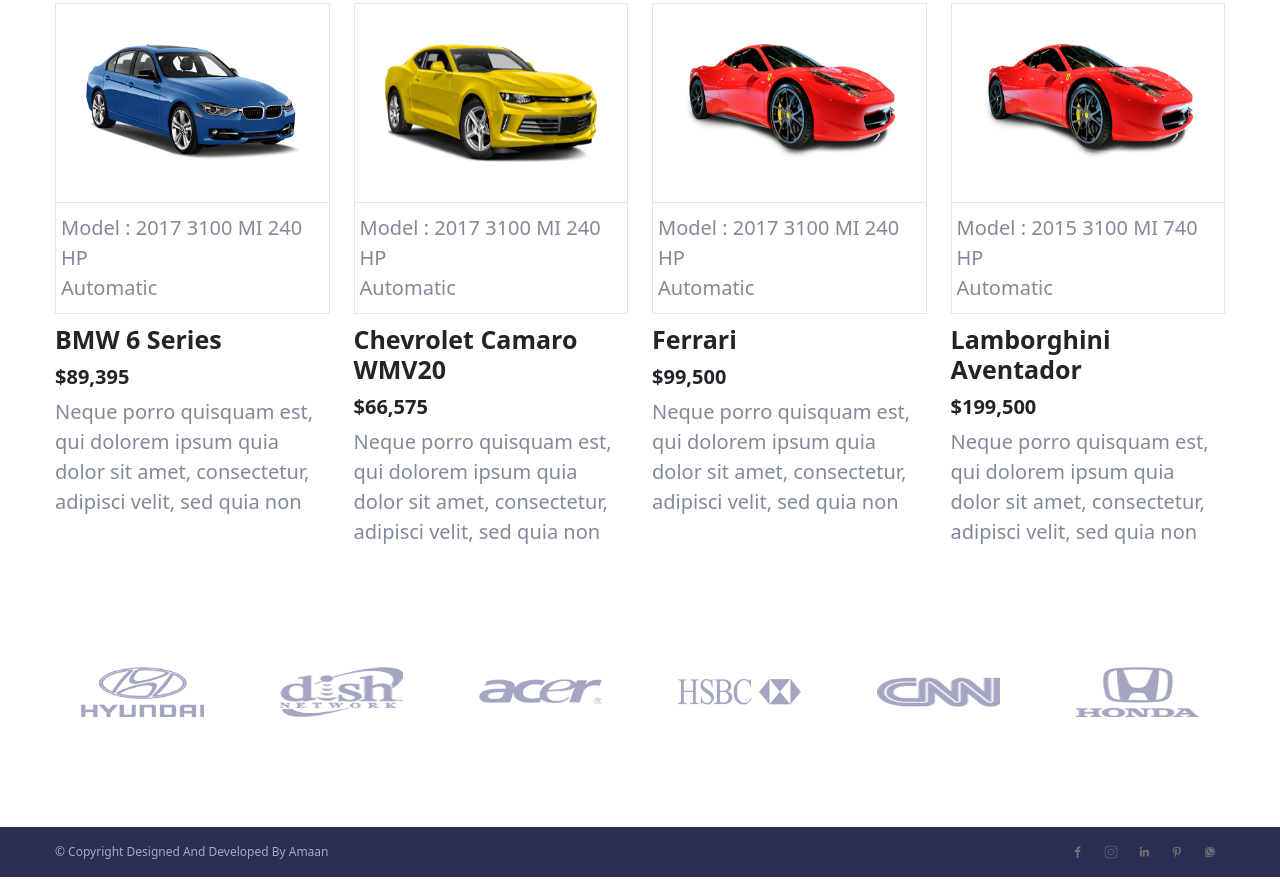
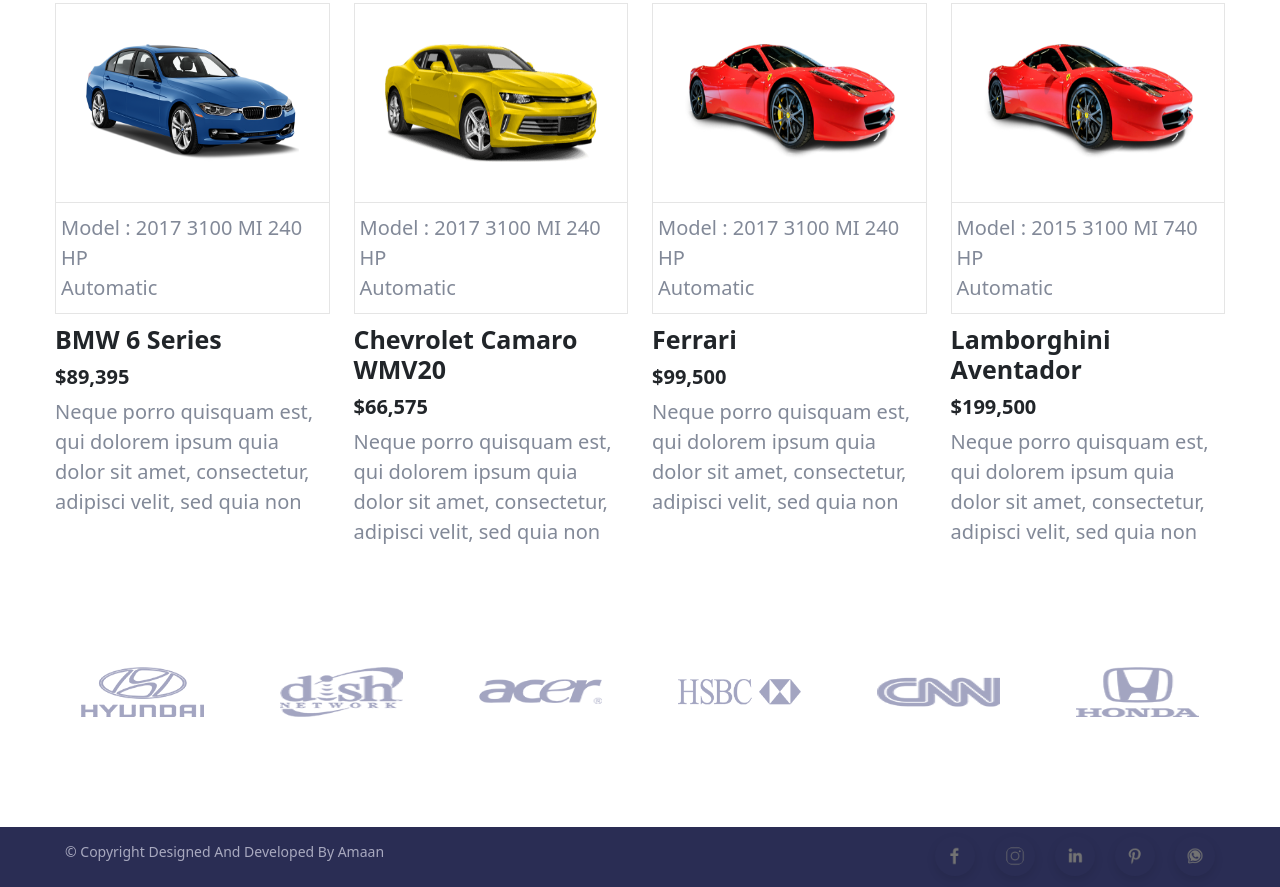
Before and after one commit to Amaanshk06/basic-carvilla, a plain HTML site: page index.html in a window 1280 px wide. Shown: the part 1293-2180 px from the top of the page. Drawn offline with nearby package versions, Linux system fonts and the light colour scheme.

Commit message:
initialcommit

```diff
--- a/css/style.css
+++ b/css/style.css
@@ -1,7 +1,6 @@
 * {
     padding: 0px;
     margin: 0px;
-    /* overflow-x: hidden; */
 }
 
 section {
@@ -243,29 +242,50 @@ button:hover {
 
 /* Footer Section */
 footer {
-    background-color: #2A2D54;
-    align-content: center;
-    font-size: 12px;
-    padding: 10px 0;
-    height: 50px;
+  background-color: #2A2D54;
+  padding: 10px;
+  height: 60px; /* Increased height for better spacing */
+  display: flex;
+  justify-content: space-between;
+  align-items: center;
+  padding: 15px 50px; /* Added padding to give it more space */
 }
 
 .footer-p {
-    color: #A8A9BF;
-    padding-top: 6px;
+  color: #A8A9BF;
+  font-size: 14px;
+  padding-top: 5px;
+  flex-grow: 1; /* Ensures that the text will take available space and push icons to the right */
 }
 
+/* Align icons to the right */
 .footer-icons {
-    text-align: right;
+  display: flex;
+  justify-content: flex-end; /* Aligns icons to the right */
+  gap: 20px; /* Adds space between icons */
 }
 
+/* Footer Icons */
 .footer-icons img {
-    padding: 8px;
-    height: 30px;
+  padding: 10px;
+  height: 40px;
+  transition: transform 0.3s ease, filter 0.3s ease, background-color 0.3s ease, transform 0.2s ease;
+  will-change: transform;
+  position: relative;
+  border-radius: 50%;
+  box-shadow: 0 4px 10px rgba(0, 0, 0, 0.1); /* Adds a subtle shadow */
+  background-color: transparent; /* Default background */
+}
+
+.footer-icons img:hover {
+  transform: translateY(-10px) scale(1.1); /* Slightly scale the image and move it up */
+  filter: brightness(1.2); /* Increases brightness on hover */
+  box-shadow: 0 6px 15px rgba(0, 0, 0, 0.2); /* Adds more shadow to give the "lifted" effect */
+  background-color: rgba(78, 79, 250, 0.3); /* New background color when hovered */
 }
 
 .footer-icons a {
-    text-decoration: none;
+  text-decoration: none;
 }
 
 /* Responsive Media Queries */
--- a/index.html
+++ b/index.html
@@ -9,7 +9,7 @@
         integrity="sha384-QWTKZyjpPEjISv5WaRU9OFeRpok6YctnYmDr5pNlyT2bRjXh0JMhjY6hW+ALEwIH" crossorigin="anonymous">
 </head>
 <body>
-    <a class="floating-btn" href="">/\</a>
+    <a class="floating-btn" href="#" onClick={scrollToTop}>/\</a>
     <header>
         <div class="custom-container">
             <div class="row">
@@ -207,13 +207,8 @@
         </div>
     </footer>
 </body>
-<script src="./js/custom.js">
-    const toggle = document.getElementById('menu-toggle');
-    const nav = document.getElementById('nav-links');
+<script src="./index.js">
 
-    toggle.addEventListener('click', () => {
-        nav.classList.toggle('active');
-    });
 
 </script>
 </html>
--- /dev/null
+++ b/index.js
@@ -0,0 +1,14 @@
+const toggle = document.getElementById('menu-toggle');
+    const nav = document.getElementById('nav-links');
+
+    toggle.addEventListener('click', () => {
+        nav.classList.toggle('active');
+    });
+   // Function to scroll to the top
+  const scrollToTop = (e) => {
+    e.preventDefault(); // Prevents the default behavior (anchor link)
+    window.scrollTo({
+      top: 0,
+      behavior: 'smooth' // Smooth scroll effect
+    });
+}
```
